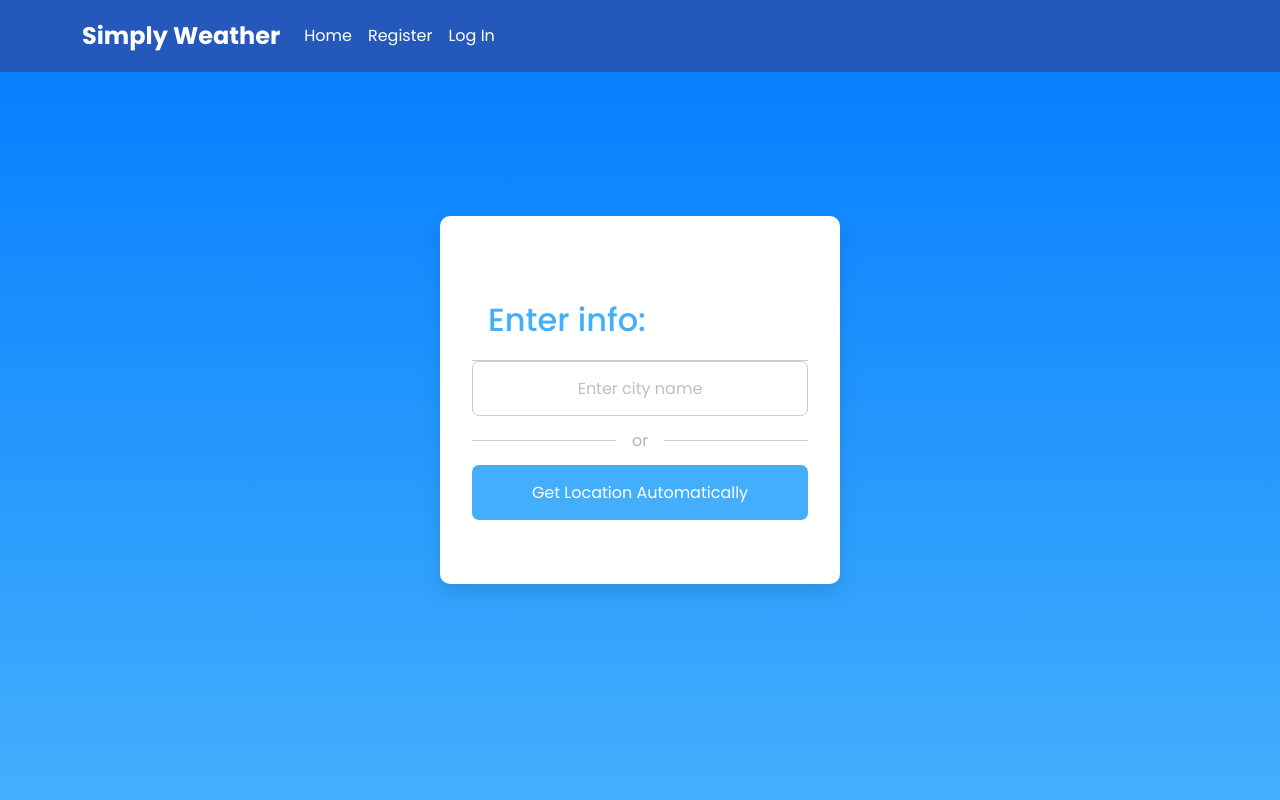
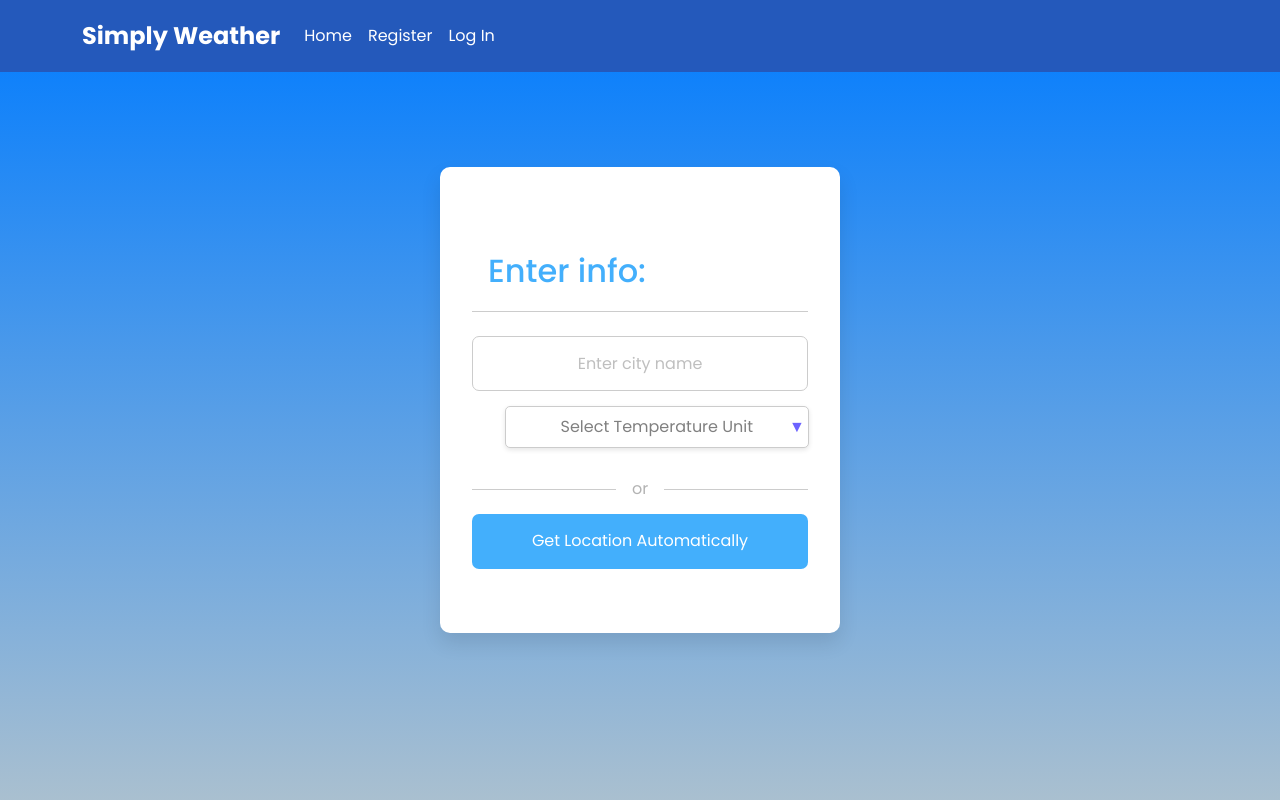
Before and after one commit to paolacalle/weatherapp, a Flask app: page / in a window 1280 px wide. Run offline with Flask 3, Linux system fonts and the light colour scheme.

Commit message:
Adding changes

```diff
--- a/static/main.css
+++ b/static/main.css
@@ -57,7 +57,6 @@ img {
 }
 
 .navbar-weather .navbar-toggler-icon {
-  background-image: url('weather-icon.png');
   width: 20px;
   height: 20px;
 }
--- a/static/weather.css
+++ b/static/weather.css
@@ -13,12 +13,13 @@ h1 {
   font-family: 'Poppins', sans-serif;
 }
 
+
 body {
   display: flex;
   align-items: center;
   justify-content: center;
   min-height: 100vh;
-  background: linear-gradient(to bottom, #007bff, #43affc);
+  background: linear-gradient(to bottom, #007bff, #658daa8e);
 }
 
 ::selection {
@@ -136,7 +137,22 @@ header i {
   transition: 0.3s ease;
 }
 
+.weather-part button {
+  margin: 4%;
+  text-align: center;
+  padding: 0 1rem;
+  border: 1px solid #ccc;
+  color: #fff;
+  cursor: pointer;
+  background: #43affc;
+  transition: 0.3s ease;
+}
+
 .input-part button:hover {
+  background: #1d9ffc;
+}
+
+.weather-part button:hover {
   background: #1d9ffc;
 }
 
@@ -146,6 +162,14 @@ header i {
   align-items: center;
   justify-content: center;
   flex-direction: column;
+}
+
+.funfact-part {
+  display: none;
+}
+
+.showWear-part {
+  display: none;
 }
 
 .wrapper.active .weather-part {
@@ -240,3 +264,136 @@ header i {
 .humidity i {
   font-size: 1.5rem;
 }
+
+/* Custom styling for the select dropdown */
+.custom-select {
+  position: relative;
+  display: inline-block;
+  padding: 0 1rem;
+  width: 100%;
+  margin: 5%;
+}
+
+.custom-select select {
+  font-size: 1.2rem;
+  text-align: center;
+  appearance: none;
+  -webkit-appearance: none;
+  -moz-appearance: none;
+  padding: 8px 15px;
+  font-size: 16px;
+  color: grey;
+  border: 1px solid #ccc;
+  border-radius: 5px;
+  background-color: #fff;
+  box-shadow: 0 2px 5px rgba(0, 0, 0, 0.1);
+  cursor: pointer;
+  outline: none;
+  transition: border-color 0.3s ease-in-out;
+  width: 100%;
+}
+
+.custom-select select:focus {
+  border: 2px solid #43affc;
+  color: black;
+}
+
+/* Styling for the dropdown arrow */
+.custom-select select::after {
+  content: "\25BC"; /* Unicode for the down arrow character */
+  font-size: 16px;
+  color: #6c63ff;
+  padding: 0 10px;
+  position: absolute;
+  right: 10px;
+  top: 50%;
+  transform: translateY(-50%);
+}
+
+/* Hide the default dropdown arrow in Firefox */
+/* Note: This may not work in all versions of Firefox */
+@-moz-document url-prefix() {
+  .custom-select select {
+    background-image: none;
+    padding-right: 30px;
+  }
+}
+
+/* ... (previous CSS) */
+
+/* Custom styling for the select dropdown */
+.custom-select {
+  position: relative;
+  display: inline-block;
+  margin-top: 15px;
+}
+
+.custom-select select {
+  font-size: 1.2rem;
+  text-align: center;
+  appearance: none; /* Remove default styling */
+  -webkit-appearance: none;
+  -moz-appearance: none;
+  padding: 8px 15px;
+  font-size: 16px;
+  color: grey;
+  border: 1px solid #ccc;
+  border-radius: 5px;
+  background-color: #fff;
+  box-shadow: 0 2px 5px rgba(0, 0, 0, 0.1);
+  cursor: pointer;
+  outline: none;
+  transition: border-color 0.3s ease-in-out;
+}
+
+.custom-select select:focus {
+  border: 2px solid #43affc;
+  color: black;
+}
+
+/* Styling for the dropdown arrow */
+.custom-select::after {
+  content: "\25BC"; /* Unicode for the down arrow character */
+  font-size: 16px;
+  color: #6c63ff;
+  padding: 0 10px;
+  position: absolute;
+  top: 50%;
+  right: 10px;
+  transform: translateY(-50%);
+}
+
+/* Hide the default dropdown arrow in Firefox */
+/* Note: This may not work in all versions of Firefox */
+@-moz-document url-prefix() {
+  .custom-select select {
+    background-image: none;
+    padding-right: 30px;
+  }
+}
+
+
+/* ... (previous CSS) */
+
+/* Cool styles for the "Go Back" button */
+.weather-part header {
+  display: flex;
+  font-size: 2rem;
+  font-weight: 500;
+  color: #43affc;
+  padding: 1rem;
+  align-items: center;
+  border-bottom: 1px solid #ccc;
+  cursor: pointer;
+}
+
+.weather-part header i {
+  font-size: 1.5rem;
+  margin-right: 10px;
+}
+
+.weather-part header:hover {
+  background-color: #f2f2f2;
+}
+
+/* ... (remaining CSS) */
--- /dev/null
+++ b/templates/add_info.html
@@ -0,0 +1,5 @@
+{% extends "layout.html" %} <!-- Inherits the basic layout from layout.html -->
+{% block content %}
+
+
+{% endblock content %}
--- a/templates/home.html
+++ b/templates/home.html
@@ -7,44 +7,57 @@
       <header>Enter info:</header>
       <p class="info-txt"></p>
       <div class="content">
+        <br>
         <input type="text" spellcheck="false" placeholder="Enter city name" required>
+        <br>
+        <div class="custom-select">
+            <select id="degree_sel" required>
+                <option value="" selected disabled>Select Temperature Unit</option>
+                <option value="freg">Fahrenheit</option>
+                <option value="cel">Celsius</option>
+            </select>
+        </div>
+
         <div class="separator"></div>
         <button>Get Location Automatically</button>
+
       </div>
     </section>
+
     <section class="weather-part">
-      <header><i class='bx bx-left-arrow-alt'></i>Go Back</header>
+      <header>
+        <i class='bx bx-left-arrow-alt' id="showWeatherBtn"></i> <!-- Add the id here -->
+        Go Back
+      </header>
+
       <img src="" alt="Weather Icon">
-      <div class="temp">
-        <span class="numb-c">_</span>
-        <span class="deg">°</span>C
-      </div>
 
       <div class="temp">
-        <span class="numb-f">_</span>
-        <span class="deg">°</span>F
+        <span class="numb">_</span>
+        <span class="deg">_</span>
       </div>
 
       <div class="weather">_ _</div>
+
       <div class="location">
         <i class='bx bx-map'></i>
         <span>_, _</span>
       </div>
+
       <div class="bottom-details">
         <div class="column feels">
           <i class='bx bxs-thermometer'></i>
           <div class="details">
+
             <div class="temp">
-              <span class="numb-2-c">_</span>
-              <span class="deg">°</span>C
+              <span class="numb-2">_</span>
+              <span class="deg-2">_</span>
             </div>
-            <div class="temp">
-              <span class="numb-2-f">_</span>
-              <span class="deg">°</span>F
-            </div>
+
             <p>Feels like</p>
           </div>
         </div>
+
         <div class="column humidity">
           <i class='bx bxs-droplet-half'></i>
           <div class="details">
@@ -52,8 +65,25 @@
             <p>Humidity</p>
           </div>
         </div>
+
       </div>
+
+      <button id="showFunFactBtn">Generate Fun Fact?</button>
+      <button id="showWearBtn">What to wear?</button>
+
     </section>
+
+    <section class="funfact-part">
+      <header>Fun Fact:</header>
+      <p class="fun-fact-info"></p>
+    </section>
+
+    <section class="showWear-part">
+      <header>We recommend you wear:</header>
+      <p class="wear-info"></p>
+    </section>
+
+
   </div>
 
 <script>
@@ -66,6 +96,38 @@
     wIcon = weatherPart.querySelector("img"),
     arrowBack = wrapper.querySelector("header i");
 
+    const funFacts = [
+      "The coldest temperature ever recorded on Earth was -128.6°F in Antarctica.",
+      "Lightning strikes around the world about 100 times per second.",
+      "Raindrops are not actually tear-shaped; they are spherical.",
+      "The hottest temperature ever recorded on Earth was 134°F in Death Valley, California.",
+      "A rainbow can only occur when it is raining in one part of the sky and sunny in another.",
+      "The air at the summit of Mount Everest is too thin to breathe without supplemental oxygen."
+    ];
+
+
+    const clothingRecommendations = {
+      "clear sky": "Wear light clothing and sunglasses.",
+      "cloudy": "A light jacket or sweater might be needed.",
+      "rain": "Carry an umbrella and wear a raincoat or waterproof jacket.",
+      "thunderstorm": "Stay indoors and avoid getting wet.",
+      "snow": "Wear warm layers, a coat, gloves, and a hat.",
+      "mist": "A light jacket or coat may be needed.",
+      "smoke": "Stay indoors and avoid outdoor activities.",
+      "haze": "Consider wearing a mask for protection.",
+      "dust": "Wear a mask and protective clothing if necessary."
+    };
+
+
+    const funFactContainer = document.querySelector(".funfact-part");
+    const funFactInfo = funFactContainer.querySelector(".fun-fact-info");
+
+    const wearPartContainer = document.querySelector(".showWear-part");
+    const wearInfo = wearPartContainer.querySelector(".wear-info");
+
+    temp_deg_i = 0;
+
+
     let api;
 
     inputField.addEventListener("keyup", e =>{
@@ -73,6 +135,7 @@
             requestApi(inputField.value);
         }
     });
+
 
     locationBtn.addEventListener("click", () =>{
       if(navigator.geolocation){
@@ -83,13 +146,13 @@
     });
 
     function requestApi(city){
-            api = `https://api.openweathermap.org/data/2.5/weather?q=${city}&appid=12d7632e8289198b000b09b0ec1e303e`;
+        api = `https://api.openweathermap.org/data/2.5/weather?q=${city}&units=imperial&appid=12d7632e8289198b000b09b0ec1e303e`;
         fetchData();
     }
 
     function onSuccess(position){
         const {latitude, longitude} = position.coords;
-            api = `https://api.openweathermap.org/data/2.5/weather?lat=${latitude}&lon=${longitude}&units=metric&appid=12d7632e8289198b000b09b0ec1e303e`;
+        api = `https://api.openweathermap.org/data/2.5/weather?lat=${latitude}&lon=${longitude}&units=imperial&appid=12d7632e8289198b000b09b0ec1e303e`;
         fetchData();
     }
 
@@ -107,16 +170,37 @@
         });
     }
 
+
+    document.getElementById("showFunFactBtn").addEventListener("click", () => {
+      const randomIndex = Math.floor(Math.random() * funFacts.length);
+      const randomFunFact = funFacts[randomIndex];
+      funFactInfo.innerText = randomFunFact;
+      funFactContainer.style.display = "block";
+    });
+
+    document.getElementById("showWearBtn").addEventListener("click", () => {
+      const weatherCondition = weatherPart.querySelector(".weather").innerText;
+      window.alert(weatherPart.querySelector(".weather").innerText);
+      const recommendation = clothingRecommendations[weatherCondition];
+      if (recommendation) {
+        wearInfo.innerText = recommendation;
+      } else {
+        wearInfo.innerText = "No specific recommendation available.";
+      }
+      wearPartContainer.style.display = "block";
+    });
+
+
     function weatherDetails(info){
         if(info.cod == "404"){
             infoTxt.classList.replace("pending", "error");
             infoTxt.innerText = `${inputField.value} isn't a valid city name`;
         }else{
+
             const city = info.name;
             const country = info.sys.country;
             const {description, id} = info.weather[0];
             const {temp, feels_like, humidity} = info.main;
-
 
             if(id == 800){
                 wIcon.src = "https://github.com/paolacalle/weatherapp/assets/98432607/f5980f75-20b4-4302-a042-af674f7b3313";
@@ -132,16 +216,16 @@
                 wIcon.src = "https://github.com/paolacalle/weatherapp/assets/98432607/c7f94464-dca3-4a26-b60a-910928f40bf2";
             }
 
-                if (temp >= 140) {
-                  weatherPart.querySelector(".temp .numb-c").innerText = Math.floor(temp - 273.15);
-                  weatherPart.querySelector(".temp .numb-f").innerText = Math.floor(((temp - 273.15) * 9/5) + 32);
-                  weatherPart.querySelector(".temp .numb-2-c").innerText = Math.floor(feels_like - 273.15);
-                  weatherPart.querySelector(".temp .numb-2-f").innerText = Math.floor(((feels_like - 273.15) * 9/5) + 32);
-                } else {
-                  weatherPart.querySelector(".temp .numb-c").innerText = Math.floor(temp);
-                  weatherPart.querySelector(".temp .numb-f").innerText = Math.floor((temp * 9/5) + 32);
-                  weatherPart.querySelector(".temp .numb-2-c").innerText = Math.floor(feels_like);
-                  weatherPart.querySelector(".temp .numb-2-f").innerText = Math.floor((feels_like * 9/5) + 32);
+            if(document.querySelector("#degree_sel").selectedIndex == 2){
+              weatherPart.querySelector(".temp .numb").innerText = Math.floor((5/9)*(temp - 32));
+              weatherPart.querySelector(".temp .numb-2").innerText = Math.floor((5/9)*(feels_like - 32));
+              weatherPart.querySelector(".temp .deg").innerText = "°C";
+              weatherPart.querySelector(".temp .deg-2").innerText = "°C";
+            } else{
+              weatherPart.querySelector(".temp .numb").innerText = Math.floor(temp);
+              weatherPart.querySelector(".temp .numb-2").innerText = Math.floor(feels_like);
+              weatherPart.querySelector(".temp .deg").innerText = "°F";
+              weatherPart.querySelector(".temp .deg-2").innerText = "°F";
             }
 
             weatherPart.querySelector(".weather").innerText = description;
@@ -155,6 +239,8 @@
     }
 
     arrowBack.addEventListener("click", ()=>{
+      funFactContainer.style.display = "none";
+      wearPartContainer.style.display = "none";
       wrapper.classList.remove("active");
     });
 </script>
```
Lines whose indentation alone changed are shown as unchanged.
